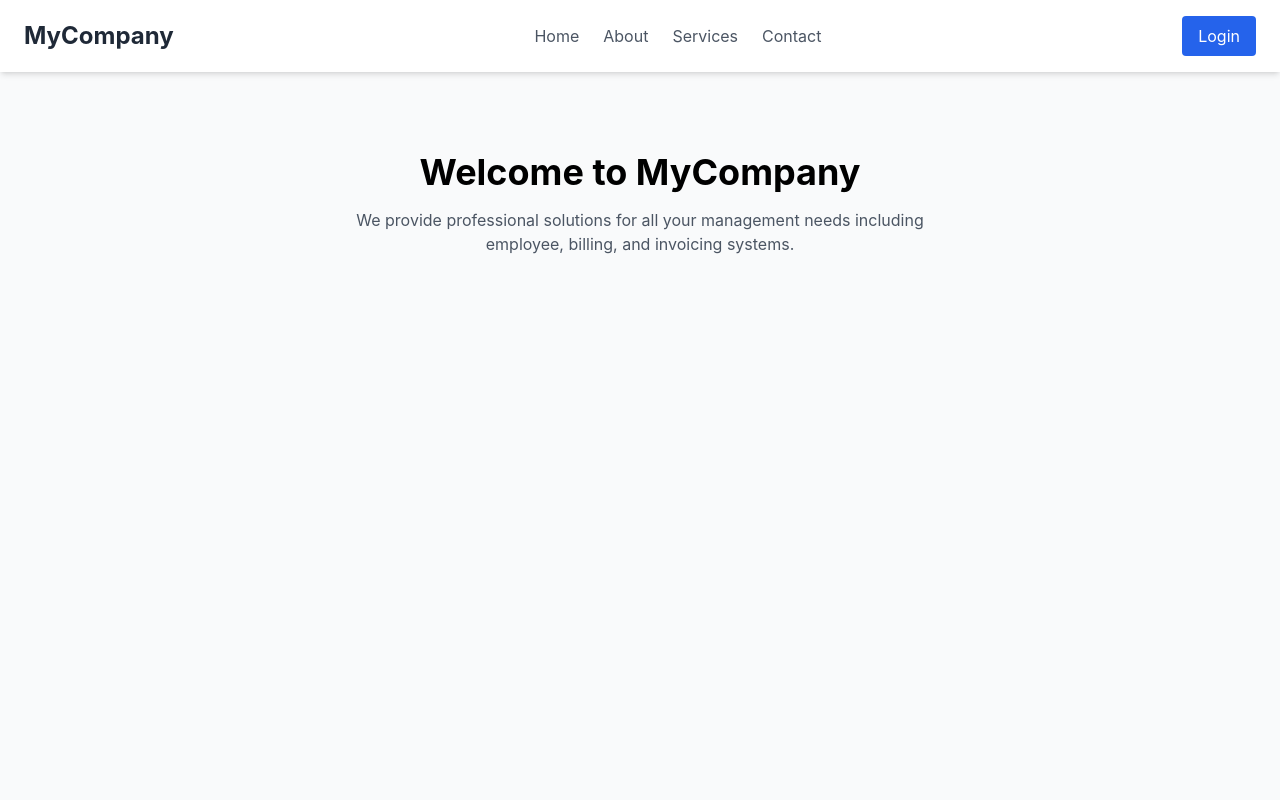
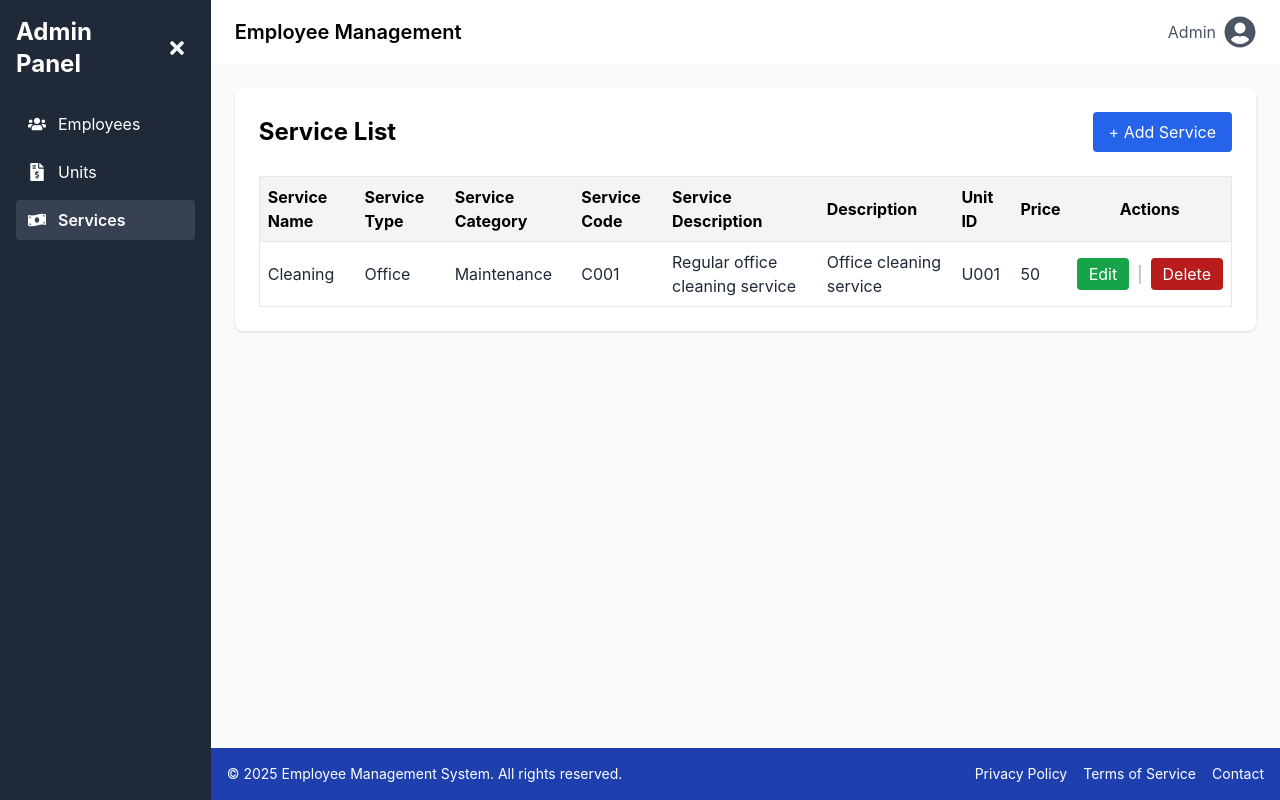
Before and after one commit to ravikantinfineit/Employee, a React (Create React App) app: page /dashboard/services in a window 1280 px wide. Before the commit this address led to /. Built offline with nearby package versions, Linux system fonts and the light colour scheme; data requests are answered from the project's data file; sample sign-in values are in the browser's storage.

Commit message:
services

```diff
--- a/src/App.tsx
+++ b/src/App.tsx
@@ -6,6 +6,7 @@ import EmployeesListPage from "./modules/Employee/EmployeesListPage";
 import EmployeeFormPage from "./modules/Employee/EmployeeFormPage";
 import PrivateRoute from "./components/PrivateRoute";
 import UnitsListPage from "./modules/Units/UnitsListPage";
+import ServicesListPage from "./modules/services/ServiceListPage";
 
 const App = () => {
   return (
@@ -22,8 +23,8 @@ const App = () => {
             <Route path="employees" element={<EmployeesListPage />} />
             <Route path="employees/add" element={<EmployeeFormPage />} />
             <Route path="employees/edit/:id" element={<EmployeeFormPage />} />
-            <Route path="Units" element={<UnitsListPage />} />
-            <Route path="payslips" element={<div>Payslips Page</div>} />
+            <Route path="units" element={<UnitsListPage />} />
+            <Route path="services" element={<ServicesListPage />} />
           </Route>
         </Route>
 
--- a/src/components/Sidebar.tsx
+++ b/src/components/Sidebar.tsx
@@ -48,9 +48,9 @@ const Sidebar = () => {
           <Icons.Invoice className="mr-3" size={18} />
           {!isCollapsed && "Units"}
         </NavLink>
-        <NavLink to="/dashboard/payslips" className={linkClass}>
+        <NavLink to="/dashboard/services" className={linkClass}>
           <Icons.Money className="mr-3" size={18} />
-          {!isCollapsed && "Payslips"}
+          {!isCollapsed && "Services"}
         </NavLink>
       </nav>
     </div>
--- a/src/data/db.json
+++ b/src/data/db.json
@@ -48,24 +48,26 @@
       "unit_code": "nose",
       "description": "Nose",
       "id": "c3d4"
+    },
+    {
+      "id": "bda1",
+      "name": "box",
+      "unit_code": "BOX",
+      "description": "boxes",
+      "unit_id": "59c0864b-280f-4733-825a-cb077ccc9f52"
     }
   ],
   "Services": [
     {
-      "service_id": "S001",
       "service_name": "Cleaning",
+      "service_type": "Office",
+      "service_category": "Maintenance",
+      "service_code": "C001",
+      "service_description": "Regular office cleaning service",
       "description": "Office cleaning service",
       "unit_id": "U001",
       "price": 50,
       "id": "a1b2"
-    },
-    {
-      "service_id": "S002",
-      "service_name": "Maintenance",
-      "description": "Office maintenance service",
-      "unit_id": "U001",
-      "price": 100,
-      "id": "c3d4"
     }
   ]
 }
--- /dev/null
+++ b/src/modules/services/ServiceApi.tsx
@@ -0,0 +1,27 @@
+import axios from "axios";
+import {Service} from "./Services"
+
+
+const API = "http://localhost:4000/Services"; // Change if needed
+
+export const getServices = () =>
+  axios.get<Service[]>(API).then((res) => res.data);
+
+// Get single service by service_id (UUID)
+export const getService = (service_id: string) =>
+  axios.get<Service[]>(`${API}?service_id=${service_id}`).then((res) => res.data[0]);
+
+// Create new service (service_id will be generated backend or manually)
+export const createService = (data: Omit<Service, "service_id">) =>
+  axios.post<Service>(API, {
+    ...data,
+    service_id: crypto.randomUUID(), // OR generate with uuidv4()
+  });
+
+// Update service using internal `id` (depends on what json-server uses as primary key)
+export const updateService = (id: string, data: Omit<Service, "service_id">) =>
+  axios.put(`${API}/${id}`, data); // You must use the json-server's primary key here (usually `id`, not service_id)
+
+// Delete service
+export const deleteService = (id: string) =>
+  axios.delete(`${API}/${id}`);// export interface Service {
--- /dev/null
+++ b/src/modules/services/ServiceFormPage.tsx
@@ -0,0 +1,74 @@
+import React, { useEffect, useState } from "react";
+import { useNavigate, useParams } from "react-router-dom";
+import DynamicForm from "../../components/DynamicForm";
+import { getService, createService, updateService } from "./ServiceApi";
+import { serviceFields, Service } from "./Services";
+
+interface Props {
+  initialValues?: Partial<Service>;
+  onClose?: () => void;
+  onSuccess?: (service: Service) => void;
+}
+
+const ServiceFormPage: React.FC<Props> = ({
+  initialValues = {},
+  onClose,
+  onSuccess,
+}) => {
+  const { service_id } = useParams<{ service_id: string }>();
+  const navigate = useNavigate();
+
+  const [formValues, setFormValues] = useState<Partial<Service>>(initialValues);
+  const [loading, setLoading] = useState(!!service_id);
+  const isEditFromRoute = !!service_id && !initialValues?.service_id;
+
+  useEffect(() => {
+    if (isEditFromRoute) {
+      getService(service_id).then((data) => {
+        if (data) setFormValues(data);
+        setLoading(false);
+      });
+    } else {
+      setFormValues(initialValues);
+      setLoading(false);
+    }
+  }, [service_id, initialValues, isEditFromRoute]);
+
+  const handleSubmit = async (formData: Record<string, any>) => {
+    const serviceData = formData as Omit<Service, "service_id">;
+
+    if (service_id) {
+      await updateService(service_id, serviceData);
+    } else if (initialValues?.id) {
+      await updateService(initialValues.id as string, serviceData);
+    } else {
+      const newService = await createService(serviceData);
+      onSuccess?.(newService.data);
+    }
+    debugger;
+    onClose?.();
+    if (onClose) {
+      navigate("/dashboard/services", {
+        replace: true,
+        state: { refresh: true },
+      });
+    }
+  };
+
+  if (loading) return <div className="text-center p-6">Loading...</div>;
+
+  return (
+    <div className="max-w-xl mx-auto p-6 bg-white shadow rounded">
+      <h2 className="text-xl font-bold mb-4">
+        {service_id || initialValues?.service_id ? "Edit" : "Add"} Service
+      </h2>
+      <DynamicForm
+        fields={serviceFields}
+        initialValues={formValues}
+        onSubmit={handleSubmit}
+      />
+    </div>
+  );
+};
+
+export default ServiceFormPage;
--- /dev/null
+++ b/src/modules/services/ServiceListPage.tsx
@@ -0,0 +1,79 @@
+import React, { useEffect, useState } from "react";
+import { Service ,serviceTableColumns} from "./Services";
+import { getServices, deleteService } from "./ServiceApi";
+import DynamicTable from "../../components/DynamicTable";
+import Modal from "../../components/Modal";
+import ServiceFormPage from "./ServiceFormPage";
+import { useLocation } from "react-router-dom";
+
+const ServicesListPage: React.FC = () => {
+  const [services, setServices] = useState<Service[]>([]);
+  const [modalOpen, setModalOpen] = useState(false);
+  const [editingService, setEditingService] = useState<Service | null>(null);
+  const location = useLocation();
+
+  useEffect(() => {
+    loadServices();
+  }, [location.state]);
+
+  const loadServices = async () => {
+    const data = await getServices();
+    setServices(data);
+  };
+
+  const handleDelete = async (service_id: string) => {
+    if (window.confirm("Are you sure you want to delete this service?")) {
+      await deleteService(service_id);
+      loadServices();
+    }
+  };
+
+  const handleEdit = (row: Record<string, any>) => {
+    setEditingService(row as Service);
+    setModalOpen(true);
+  };
+
+  const handleAdd = () => {
+    setEditingService(null);
+    setModalOpen(true);
+  };
+
+  const handleFormSubmit = async () => {
+    setModalOpen(false);
+    await loadServices();
+  };
+
+  return (
+    <div className="p-6 bg-white shadow rounded-lg">
+      <div className="flex justify-between items-center mb-6">
+        <h2 className="text-2xl font-bold">Service List</h2>
+        <button
+          onClick={handleAdd}
+          className="bg-blue-600 text-white px-4 py-2 rounded hover:bg-blue-700 transition"
+        >
+          + Add Service
+        </button>
+      </div>
+
+      <DynamicTable
+        columns={serviceTableColumns}
+        data={services}
+        onEdit={handleEdit}
+        onDelete={handleDelete}
+      />
+
+      {modalOpen && (
+        <Modal onClose={() => setModalOpen(false)}>
+          <ServiceFormPage
+            key={editingService?.service_id || "new"}
+            initialValues={editingService || {}}
+            onClose={() => setModalOpen(false)}
+            onSuccess={handleFormSubmit}
+          />
+        </Modal>
+      )}
+    </div>
+  );
+};
+
+export default ServicesListPage;
--- /dev/null
+++ b/src/modules/services/Services.ts
@@ -0,0 +1,39 @@
+
+import { FieldConfig } from "../../types/FieldConfig";
+
+export interface Service {
+  id?: string; // optional UUID
+  service_id: string;
+  service_name: string;
+  service_type: string;
+  service_category: string;
+  service_code: string;
+  service_description: string;
+  description: string;
+  unit_id: string;
+  price: number;
+}
+
+export const serviceFields: FieldConfig[] = [
+  // { name: "service_id", label: "Service ID", type: "text", required: true },
+  { name: "service_name", label: "Service Name", type: "text", required: true },
+  { name: "service_type", label: "Service Type", type: "text", required: true },
+  { name: "service_category", label: "Service Category", type: "text", required: true },
+  { name: "service_code", label: "Service Code", type: "text", required: true },
+  { name: "service_description", label: "Service Description", type: "text", required: true },
+  { name: "description", label: "Description", type: "text", required: true },
+  { name: "unit_id", label: "Unit ID", type: "text", required: true },
+  { name: "price", label: "Price", type: "number", required: true },
+];
+
+export const serviceTableColumns = [
+  // { name: "service_id", label: "Service ID" },
+  { name: "service_name", label: "Service Name" },
+  { name: "service_type", label: "Service Type" },
+  { name: "service_category", label: "Service Category" },
+  { name: "service_code", label: "Service Code" },
+  { name: "service_description", label: "Service Description" },
+  { name: "description", label: "Description" },
+  { name: "unit_id", label: "Unit ID" },
+  { name: "price", label: "Price" },
+];
```
